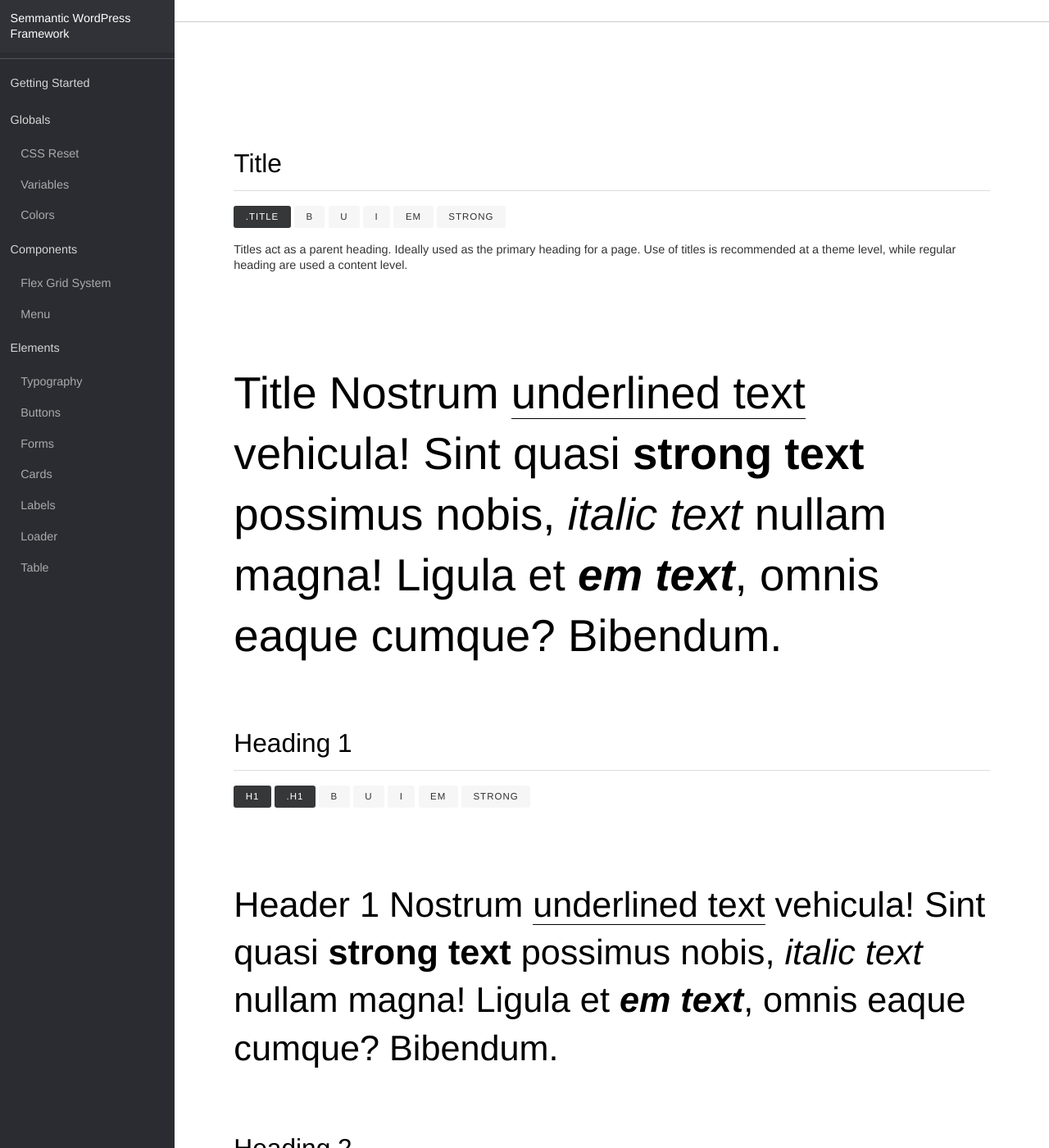
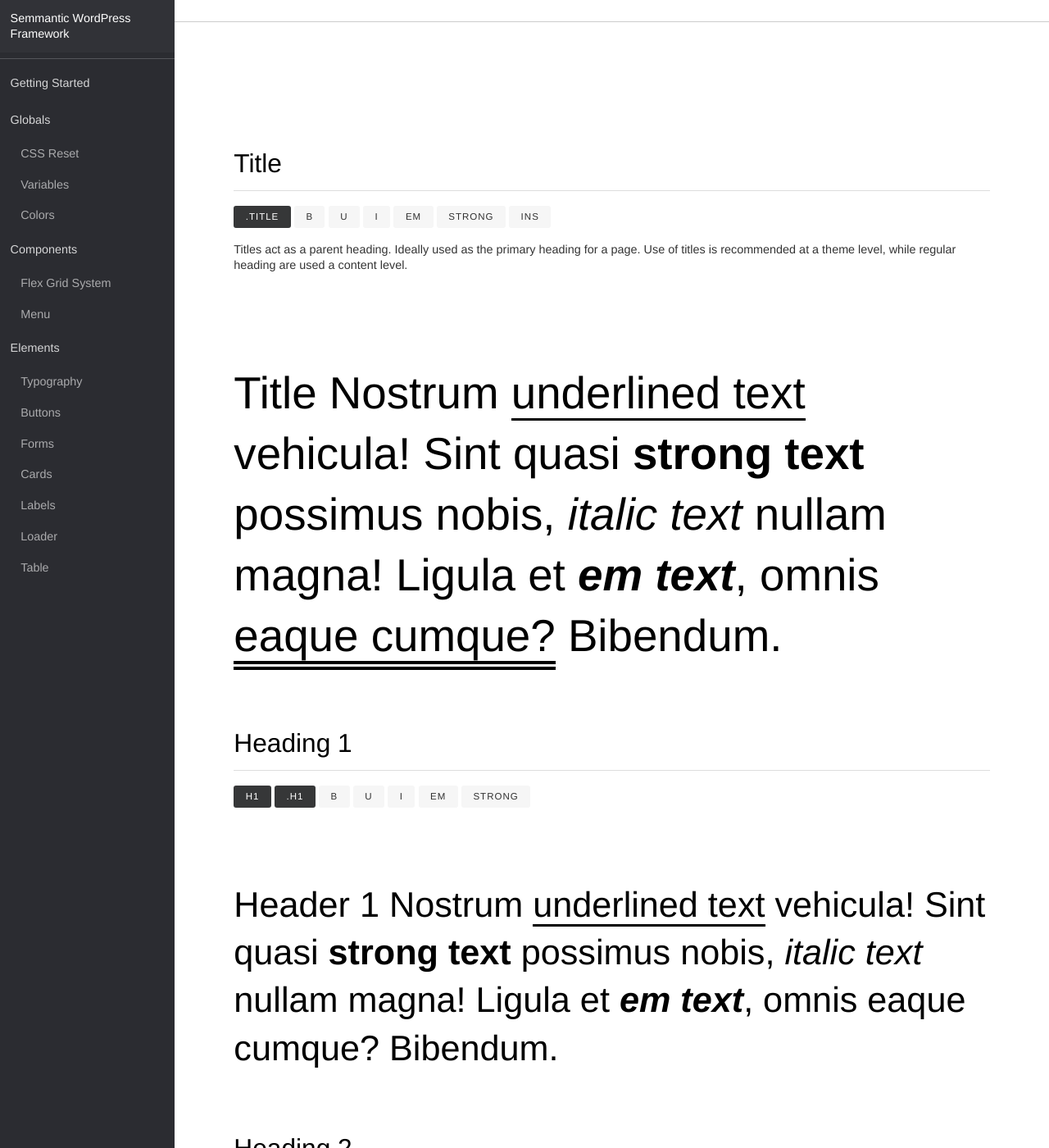
Before and after one commit to CoreyCrowden/semantic-wordpress-framework, a Jekyll site: the page built from docs/elements/typography/index.html, in a window 1280 px wide and 1400 px high, scrolled down 354 px. Shown: the whole window at 82% size. Built offline with Jekyll 4.4.1, drawn with Linux system fonts in a browser that asks for light colours; nearby versions of some CDN libraries.

Commit message:
Changed u and ins border size from px to em

```diff
--- a/definitions/elements/_type.scss
+++ b/definitions/elements/_type.scss
@@ -188,7 +188,7 @@ h1, h2, h3, h4, h5, h6 {
   // Underline
   u {
     text-decoration: none;
-    border-bottom: 1px solid;
+    border-bottom: .07em solid;
   }
 
   // Mark
@@ -209,7 +209,7 @@ h1, h2, h3, h4, h5, h6 {
   // Inserted text
   ins {
     text-decoration: none;
-    border-bottom: 3px double;
+    border-bottom: .21em double;
   }
 
   // Small text (fine print)
--- a/docs/assets/css/main.css
+++ b/docs/assets/css/main.css
@@ -2341,7 +2341,7 @@ section u,
 .content u,
 h1 u, h2 u, h3 u, h4 u, h5 u, h6 u {
   text-decoration: none;
-  border-bottom: 1px solid;
+  border-bottom: .07em solid;
 }
 
 body mark,
@@ -2378,7 +2378,7 @@ section ins,
 .content ins,
 h1 ins, h2 ins, h3 ins, h4 ins, h5 ins, h6 ins {
   text-decoration: none;
-  border-bottom: 3px double;
+  border-bottom: .21em double;
 }
 
 body small,
--- a/docs/elements/typography/index.html
+++ b/docs/elements/typography/index.html
@@ -8,11 +8,11 @@ category: Elements
 <!--Title-->
 <article>
   <h3>Title</h3>
-  <span class="label strong">.title</span><span class="label">b</span><span class="label">u</span><span class="label">i</span><span class="label">em</span><span class="label">strong</span>
+  <span class="label strong">.title</span><span class="label">b</span><span class="label">u</span><span class="label">i</span><span class="label">em</span><span class="label">strong</span><span class="label">ins</span>
   <p>Titles act as a parent heading. Ideally used as the primary heading for a page. Use of titles is recommended at a theme level, while regular heading are used a content level.</p>
   <!--Example-->
   <h1 class="title">
-    Title Nostrum <u>underlined text</u> vehicula! Sint quasi <strong>strong text</strong> possimus nobis, <i>italic text</i> nullam magna! Ligula et <em>em text</em>, omnis eaque cumque? Bibendum.
+    Title Nostrum <u>underlined text</u> vehicula! Sint quasi <strong>strong text</strong> possimus nobis, <i>italic text</i> nullam magna! Ligula et <em>em text</em>, omnis <ins>eaque cumque?</ins> Bibendum.
   </h1>
 </article>
 
```
